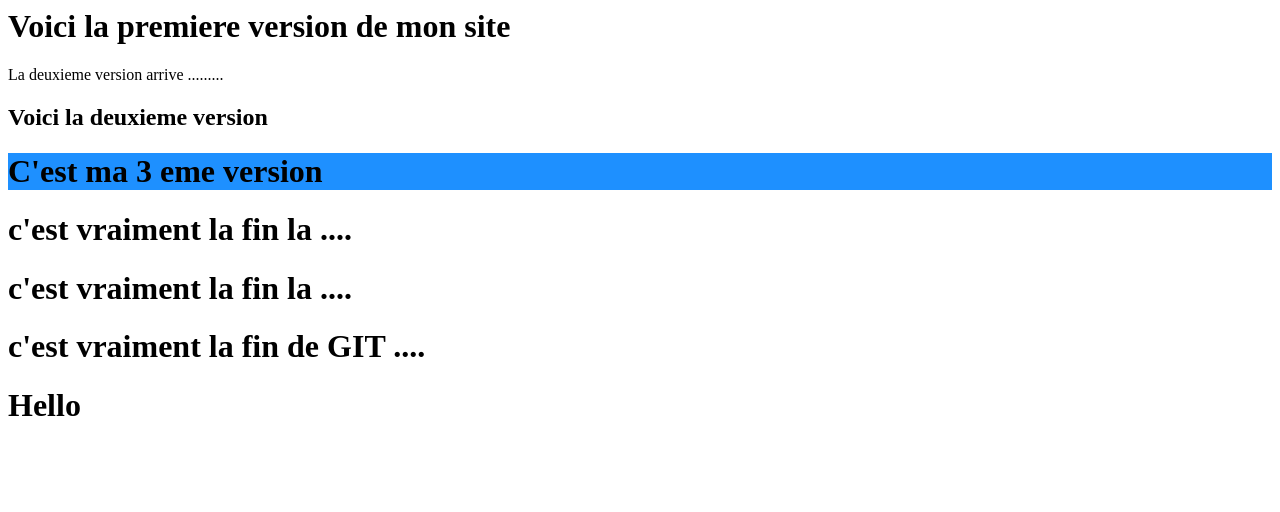
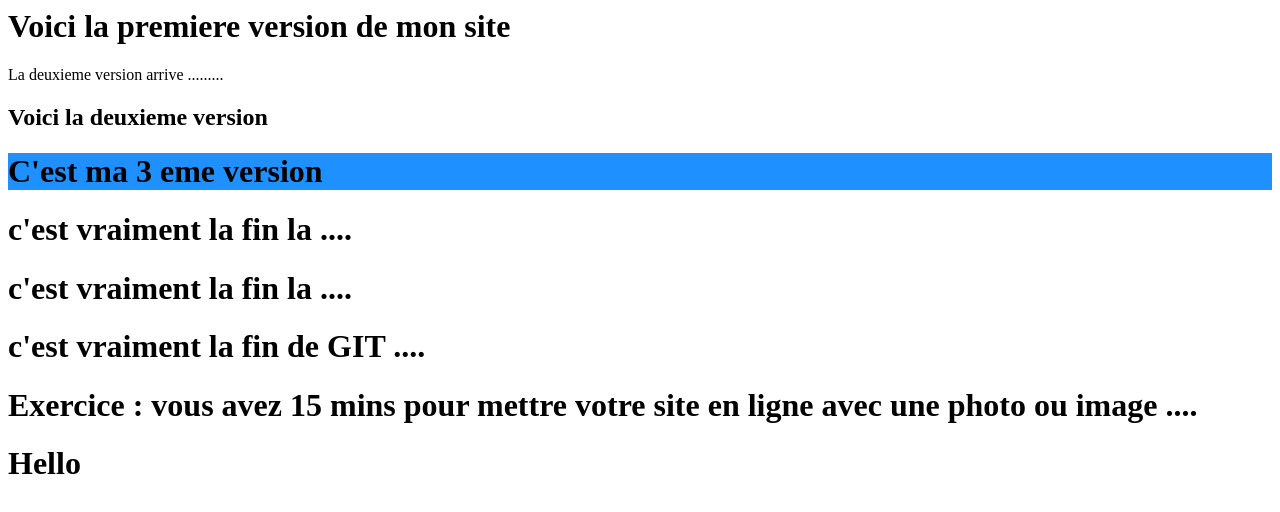
Before and after one commit to ydjadmin/GUARDIA, a plain HTML site: page index.html in a window 1280 px wide. Drawn offline with Linux system fonts and the light colour scheme.

Commit message:
mon cv exo

```diff
--- a/index.html
+++ b/index.html
@@ -12,6 +12,7 @@
 <h1> c'est vraiment la fin la ....</h1>
 <h1> c'est vraiment la fin la ....</h1>
 <h1> c'est vraiment la fin de GIT ....</h1>
+<h1> Exercice : vous avez 15 mins pour mettre votre site en ligne avec une photo ou image ....</h1>
 
 
 <h1> Hello </h1>
```
